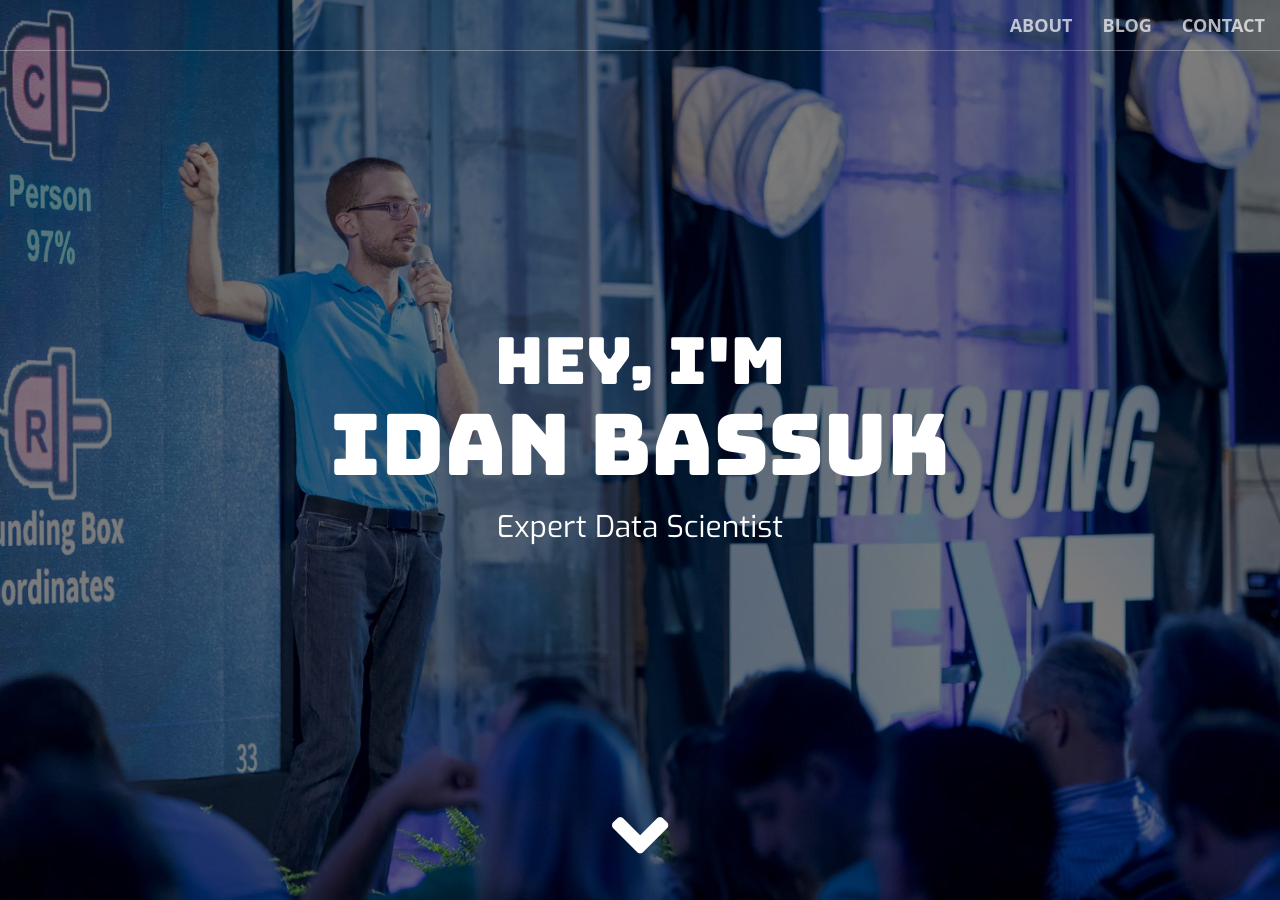
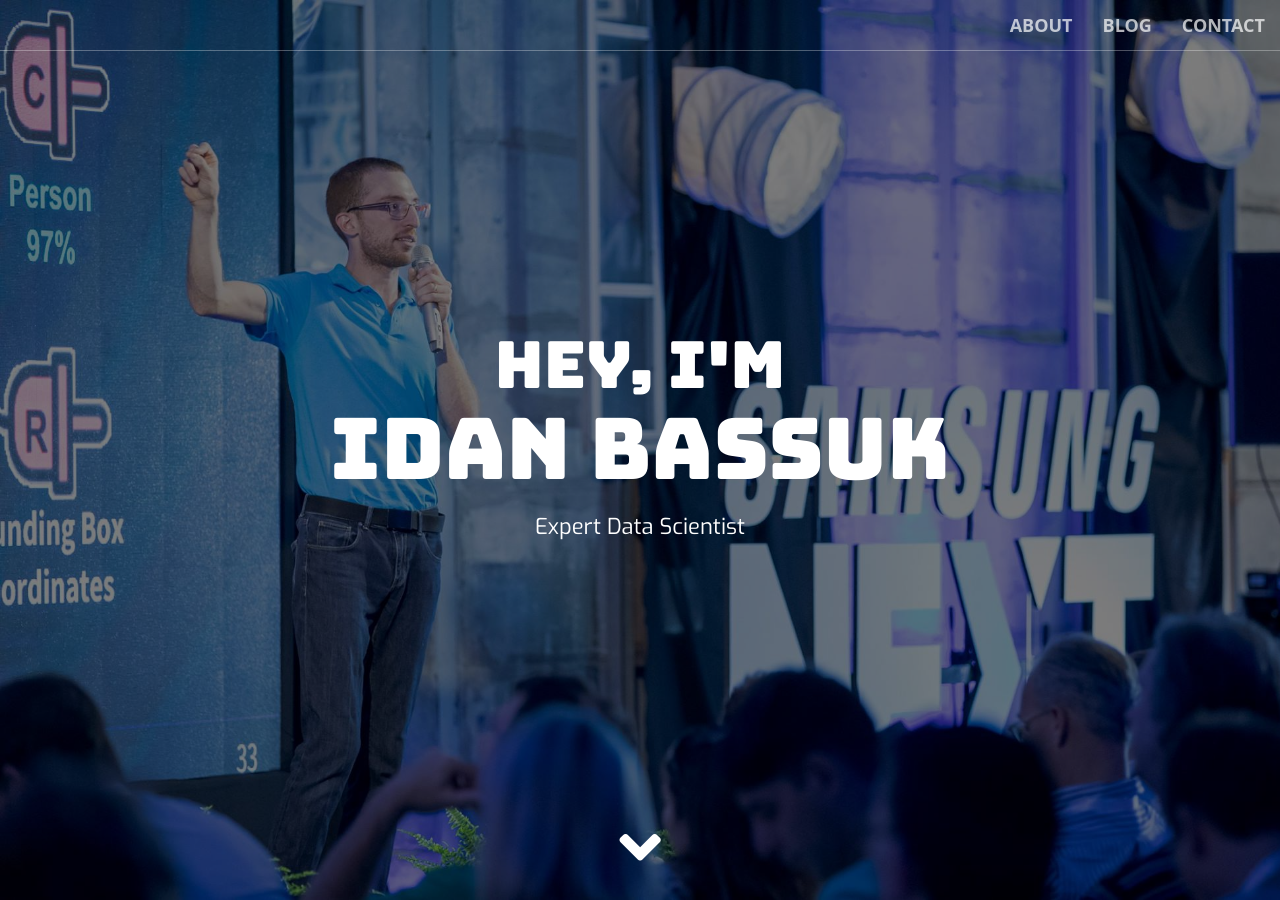
Before and after one commit to idan-bassuk/idan-bassuk.github.io, a Jekyll site: the page built from index.html, in a window 1280 px wide and 900 px high. Built offline with Jekyll 4.4.1, drawn with Linux system fonts in a browser that asks for light colours.

Commit message:
Update _base.scss

```diff
--- a/_sass/_base.scss
+++ b/_sass/_base.scss
@@ -1,4 +1,8 @@
-#name { font-size: 85px !important; }
+
+@media (min-width: 768px) {
+  #name { font-size: 85px !important; }
+  h2 { font-size: 22px; }
+}
 
 .social { margin: 20px 10px; }
 
```
